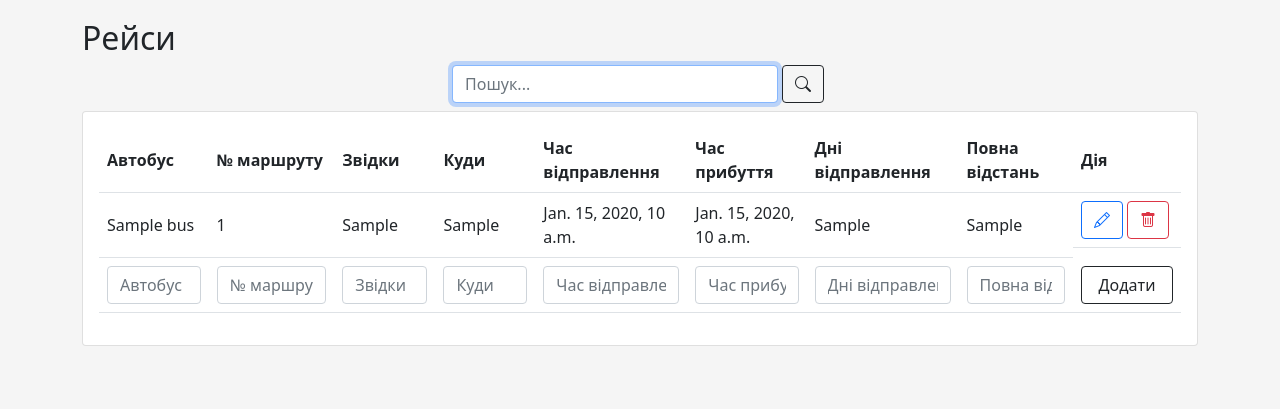
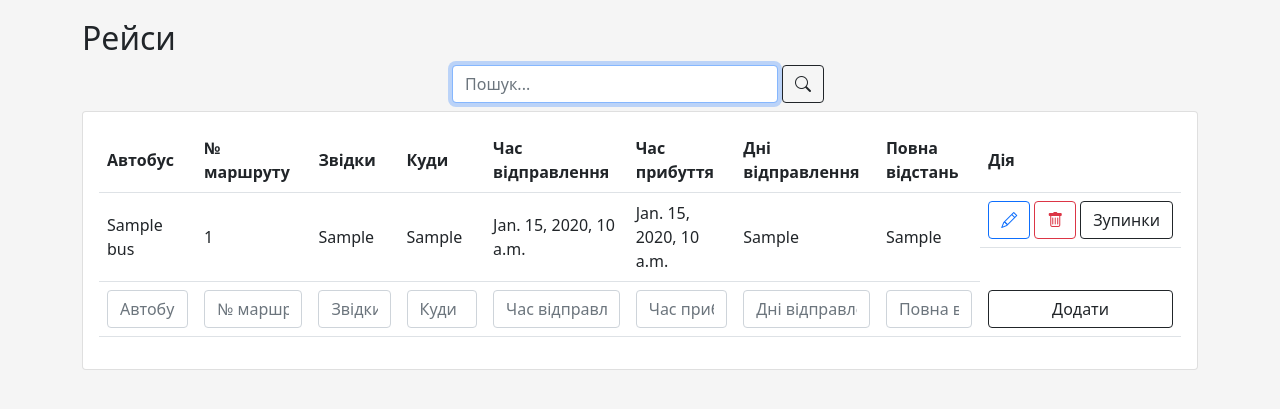
Before and after one commit to dragonflip/CarriersApp, a Django app: template ForeignBerries/admin-panel/templates/admin-panel/journeys.html in a window 1280 px wide. Shown: the part 81-490 px from the top of the page. Run offline with Django 3.2, Linux system fonts and the light colour scheme; the template is opened without the code that fills it: most values are stand-ins (such as "Sample title", 1, 10 or a date in 2020); some libraries are stand-ins or nearby versions.

Commit message:
added stations button

```diff
--- a/ForeignBerries/admin-panel/templates/admin-panel/journeys.html
+++ b/ForeignBerries/admin-panel/templates/admin-panel/journeys.html
@@ -45,6 +45,9 @@
 					<a class="btn btn-outline-danger mx-1" href="{% url 'delete_journey' i.id %}">
 						<i class="bi bi-trash"></i>
 					</a>
+					<a class="btn btn-outline-dark" href="{% url 'journey_stations' i.id %}">
+						Зупинки
+					</a>
 				</td>
 			</tr>
 			{% endfor %}
--- a/ForeignBerries/admin-panel/views.py
+++ b/ForeignBerries/admin-panel/views.py
@@ -211,7 +211,7 @@ def update(request):
 
             weekday = date_now.weekday()
             for j in journeys:
-                if j.DaysOfDeparture == 'по буднях' and weekday != 5 and weekday != 6:
+                if j.DaysOfDeparture.lower() == 'по буднях' and weekday != 5 and weekday != 6:
                     newObj = Schedule(journey_id = j, DepartureDate = date_now)
                     newObj.save()
 
```
Also changed, not shown: 1 other file.
